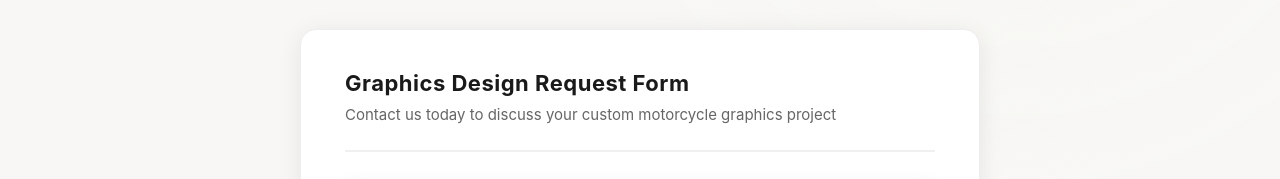
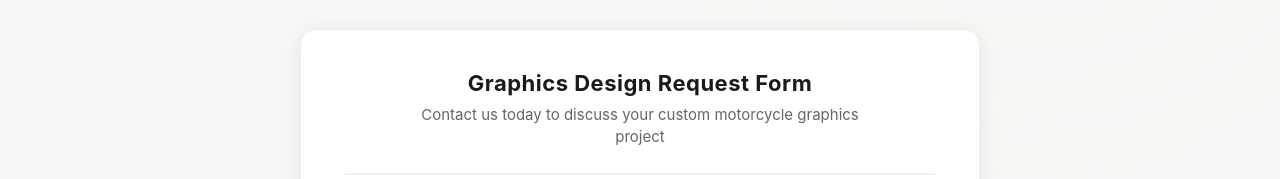
Before and after one commit to Amezzyx/frontend-riders-forge, a React (Create React App) app: page /graphics in a window 1280 px wide. Shown: the part 621-800 px from the top of the page. Built offline with nearby package versions, Linux system fonts and the light colour scheme; no server answers.

Commit message:
graphics center

```diff
--- a/src/pages/Graphics.css
+++ b/src/pages/Graphics.css
@@ -73,6 +73,7 @@
   margin-bottom: 32px;
   padding-bottom: 24px;
   border-bottom: 2px solid #f0f0f0;
+  text-align: center;
 }
 
 .graphics-form-header h2 {
@@ -88,6 +89,9 @@
   margin: 0;
   font-size: 15px;
   line-height: 1.5;
+  max-width: 480px;
+  margin-left: auto;
+  margin-right: auto;
 }
 
 /* Form blocks (fieldsets) */
```
